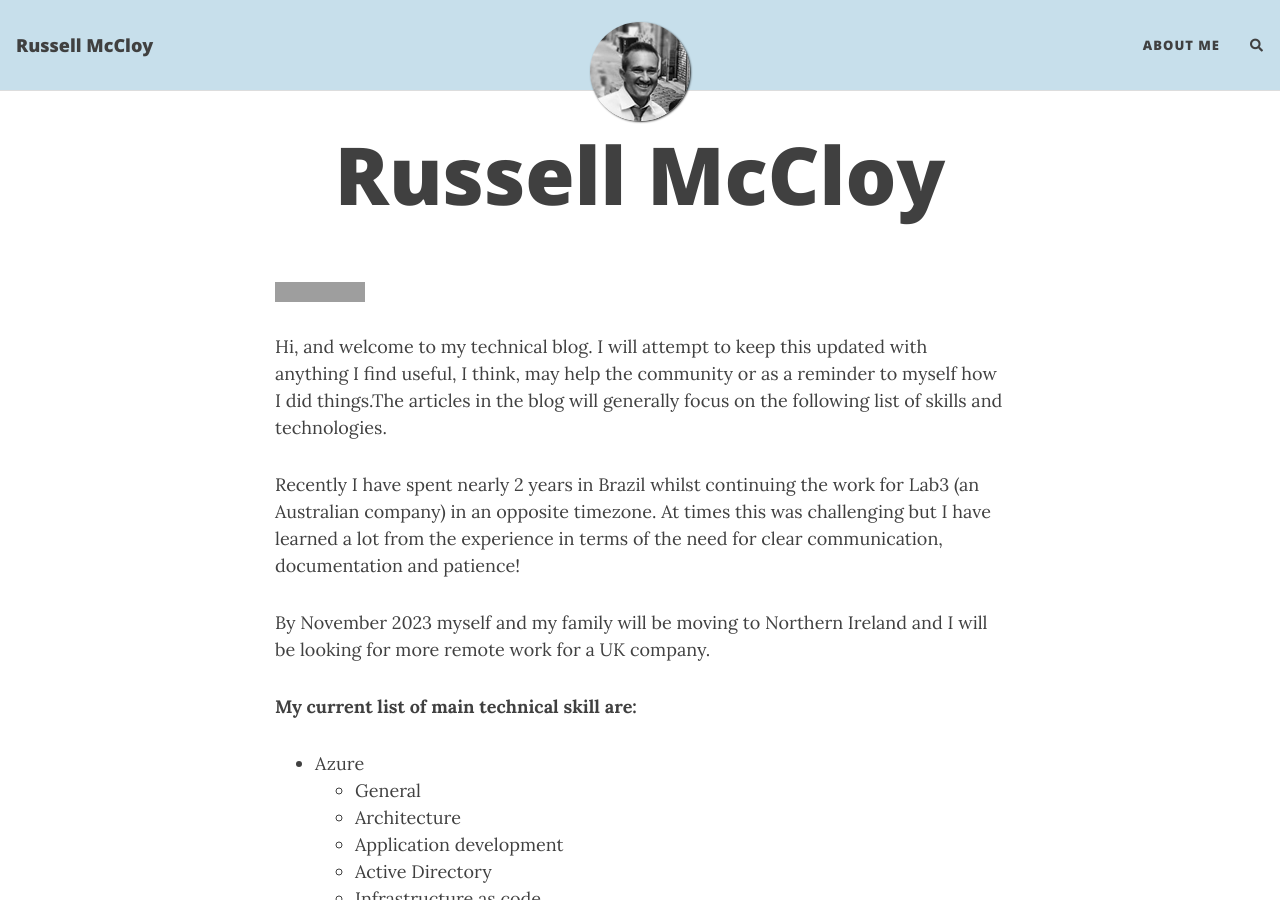
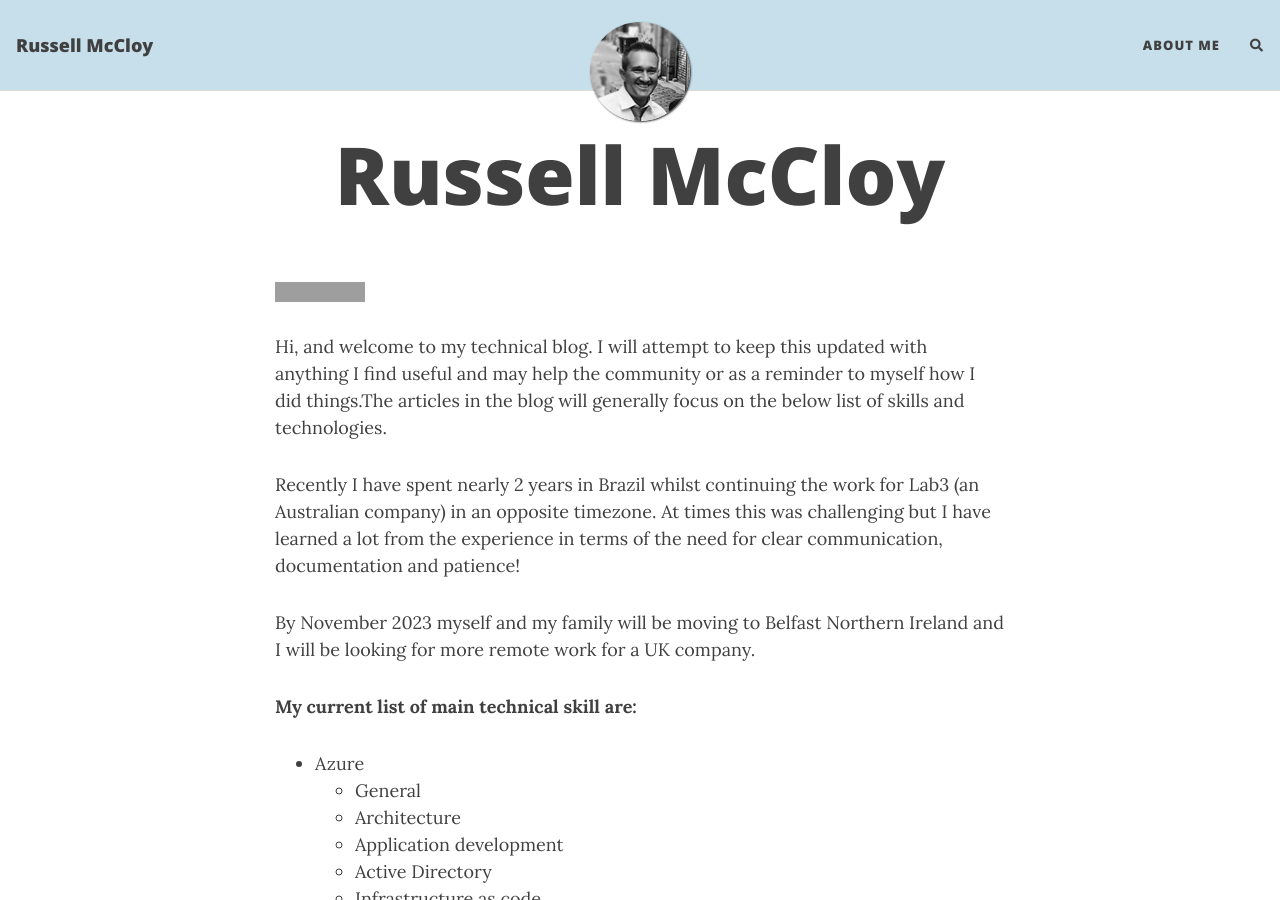
Before and after one commit to russellmccloy/russellmccloy.github.io, a Jekyll site: the page built from index.md, in a window 1280 px wide and 900 px high. Built offline with Jekyll 4.4.1, drawn with Linux system fonts in a browser that asks for light colours; nearby versions of some CDN libraries; the list of posts is cut into pages by our own code; comment, search, counter and statistics services are not loaded; grey boxes are pictures that could not be loaded.

Commit message:
update home page

```diff
--- a/index.md
+++ b/index.md
@@ -8,11 +8,11 @@ title: Russell McCloy
 
 [![pages-build-deployment](https://github.com/russellmccloy/russellmccloy.github.io/actions/workflows/pages/pages-build-deployment/badge.svg)](https://github.com/russellmccloy/russellmccloy.github.io/actions/workflows/pages/pages-build-deployment)
 
-Hi, and welcome to my technical blog. I will attempt to keep this updated with anything I find useful, I think, may help the community or as a reminder to myself how I did things.The articles in the blog will generally focus on the following list of skills and technologies.
+Hi, and welcome to my technical blog. I will attempt to keep this updated with anything I find useful and may help the community or as a reminder to myself how I did things.The articles in the blog will generally focus on the below list of skills and technologies.
 
 Recently I have spent nearly 2 years in Brazil whilst continuing the work for Lab3 (an Australian company) in an opposite timezone. At times this was challenging  but I have learned a lot from the experience in terms of the need for clear communication, documentation and patience!
 
-By November 2023 myself and my family will be moving to Northern Ireland and I will be looking for more remote work for a UK company.
+By November 2023 myself and my family will be moving to Belfast Northern Ireland and I will be looking for more remote work for a UK company.
 
 **My current list of main technical skill are:**
 
```
